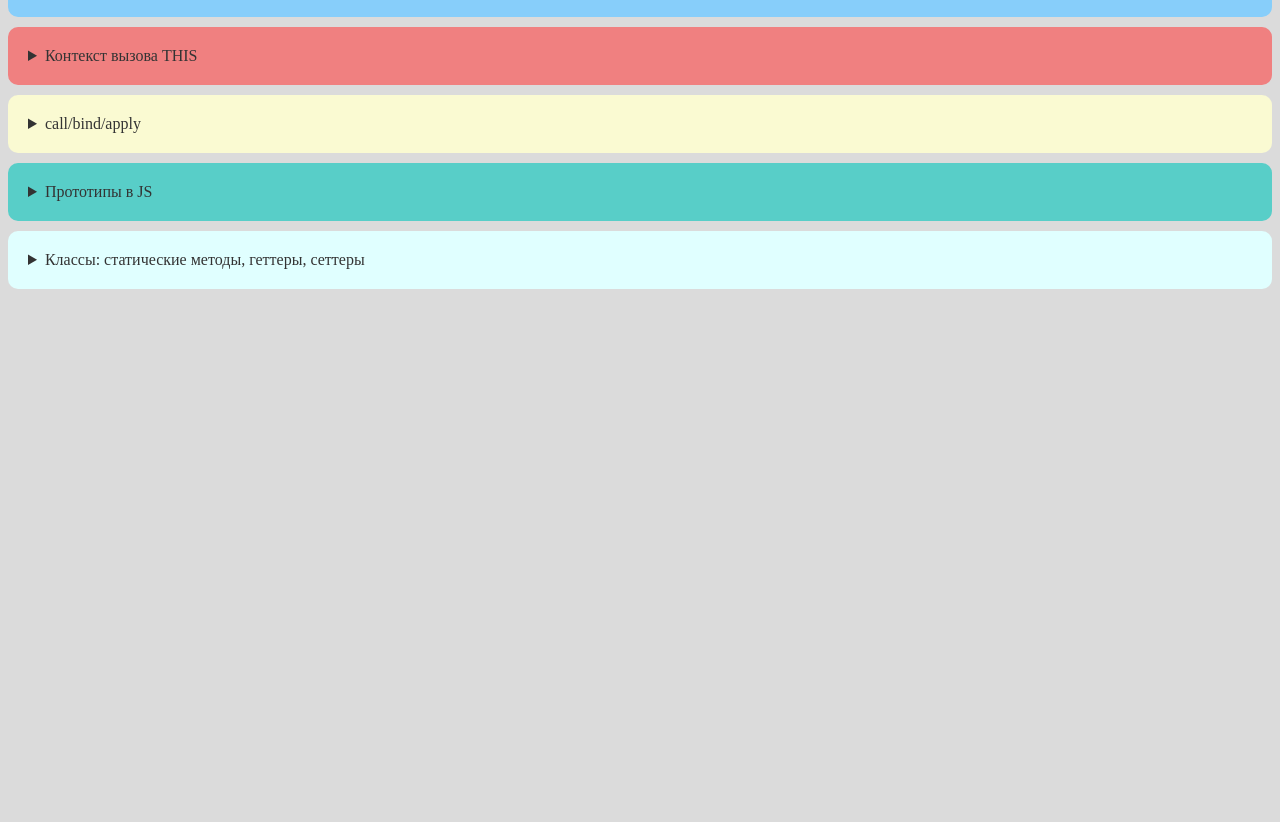
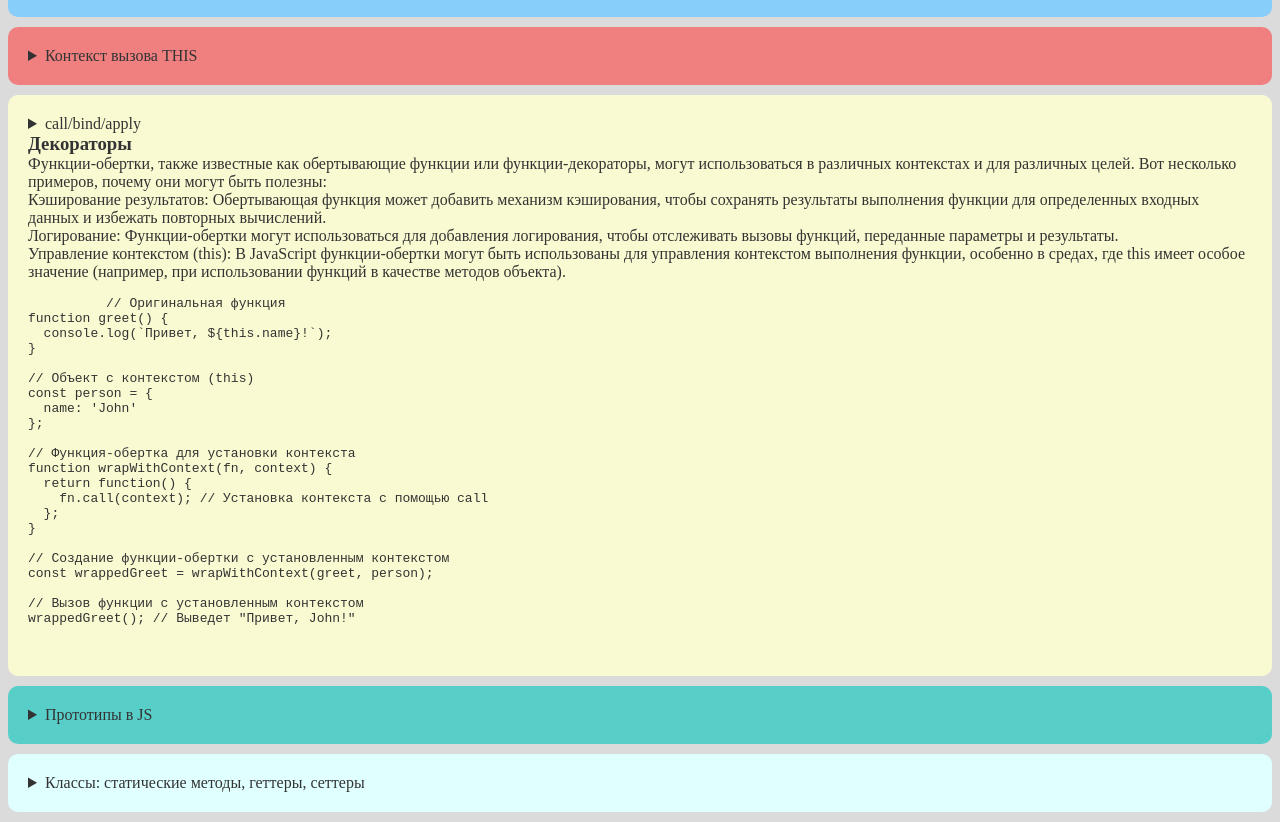
Before and after one commit to e-corneja/Review-, a plain HTML site: page index.html in a window 1280 px wide. Shown: the part 321-1143 px from the top of the page. Before the commit the page ends 800 px from the top, so only its background shows below. Drawn offline with Linux system fonts and the light colour scheme.

Commit message:
Update index.html

```diff
--- a/index.html
+++ b/index.html
@@ -416,6 +416,54 @@ console.log(uniqueValuesArr) // [1, 2, 3, 4, 5]
             </code>
           </pre>
         </details>
+        <h3>Декораторы</h3>
+        <p>
+          Функции-обертки, также известные как обертывающие функции или
+          функции-декораторы, могут использоваться в различных контекстах и для
+          различных целей. Вот несколько примеров, почему они могут быть
+          полезны:
+        </p>
+        <p>
+          Кэширование результатов: Обертывающая функция может добавить механизм
+          кэширования, чтобы сохранять результаты выполнения функции для
+          определенных входных данных и избежать повторных вычислений.
+        </p>
+        <p>
+          Логирование: Функции-обертки могут использоваться для добавления
+          логирования, чтобы отслеживать вызовы функций, переданные параметры и
+          результаты.
+        </p>
+        <p>
+          Управление контекстом (this): В JavaScript функции-обертки могут быть
+          использованы для управления контекстом выполнения функции, особенно в
+          средах, где this имеет особое значение (например, при использовании
+          функций в качестве методов объекта).
+        </p>
+        <pre><code>
+          // Оригинальная функция
+function greet() {
+  console.log(`Привет, ${this.name}!`);
+}
+
+// Объект с контекстом (this)
+const person = {
+  name: 'John'
+};
+
+// Функция-обертка для установки контекста
+function wrapWithContext(fn, context) {
+  return function() {
+    fn.call(context); // Установка контекста с помощью call
+  };
+}
+
+// Создание функции-обертки с установленным контекстом
+const wrappedGreet = wrapWithContext(greet, person);
+
+// Вызов функции с установленным контекстом
+wrappedGreet(); // Выведет "Привет, John!"
+
+        </code></pre>
       </article>
 
       <article class="seventh">
```
